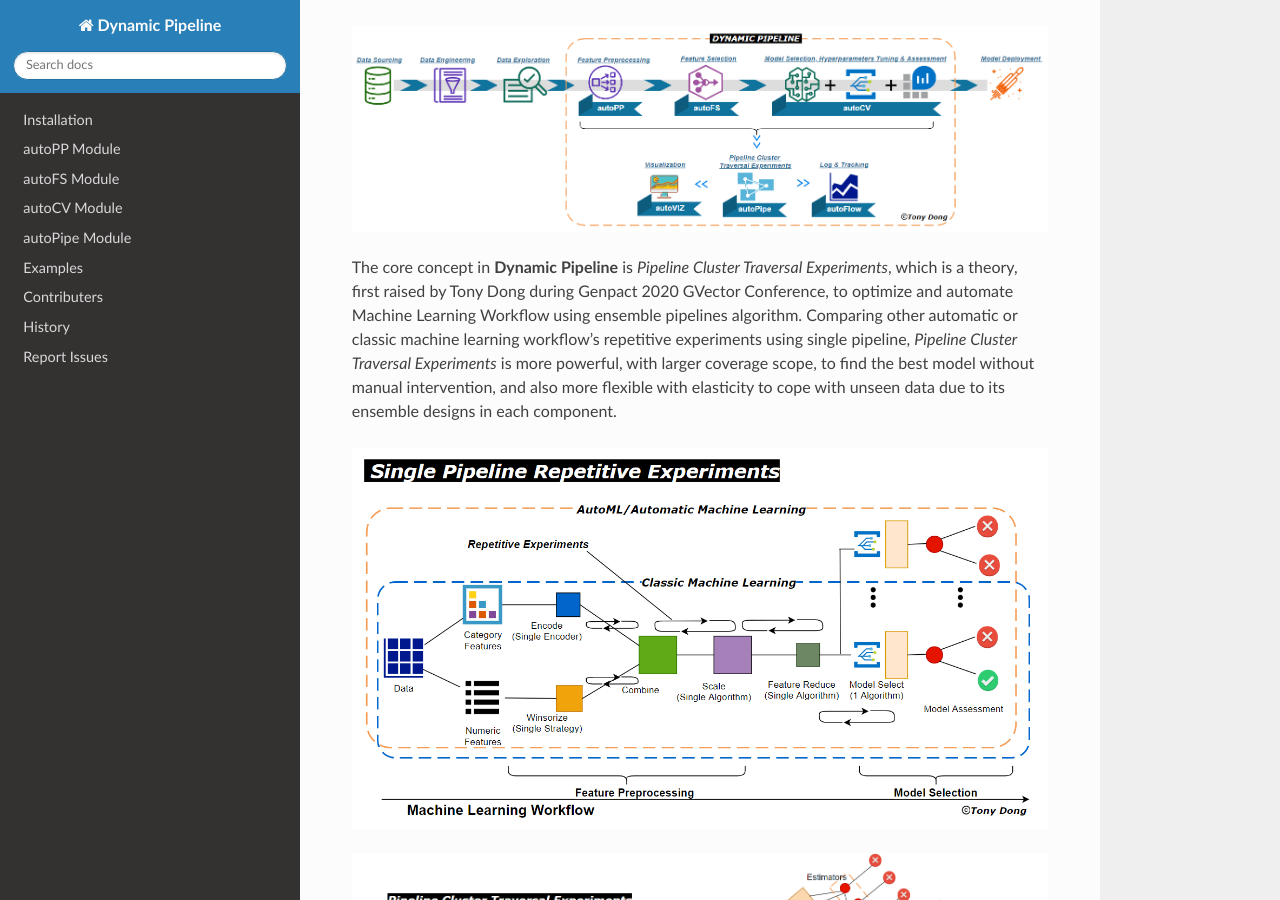
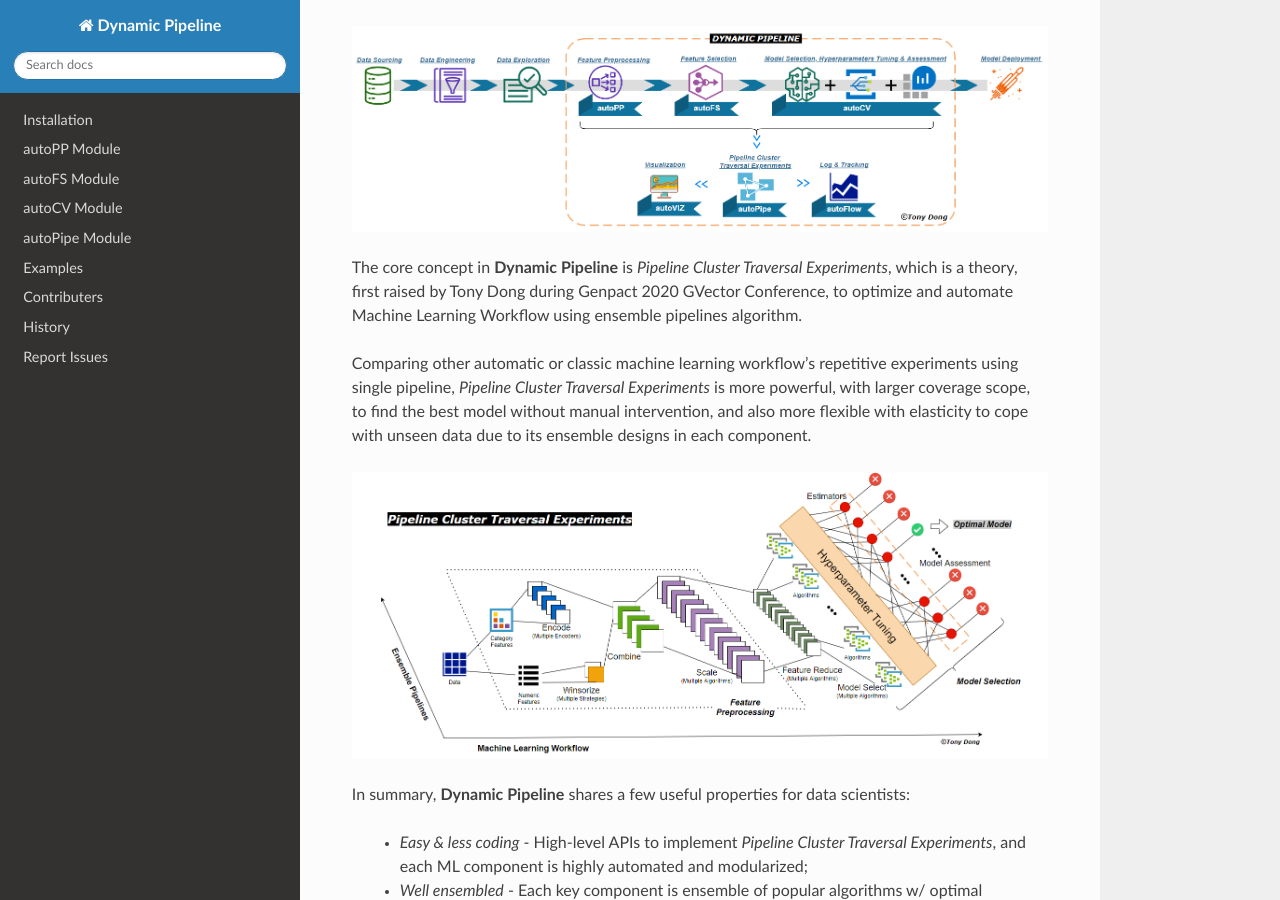
Before and after one commit to tonyleidong/OptimalFlow, a Sphinx documentation site: the page built from docs/index.rst, in a window 1280 px wide and 900 px high, scrolled down 572 px. Built offline with Sphinx 7.4.7 and the Read the Docs theme 2.0.0, drawn with Linux system fonts in a browser that asks for light colours.

Commit message:
Update index.rst

```diff
--- a/docs/index.rst
+++ b/docs/index.rst
@@ -14,13 +14,13 @@
    :width: 980
 
 The core concept in **Dynamic Pipeline** is *Pipeline Cluster Traversal Experiments*, which is a theory, first raised by Tony Dong during Genpact 2020 GVector Conference, to optimize and automate Machine Learning Workflow using ensemble pipelines algorithm.
+
 Comparing other automatic or classic machine learning workflow's repetitive experiments using single pipeline, *Pipeline Cluster Traversal Experiments* is more powerful, with larger coverage scope, to find the best model without manual intervention, and also more flexible with elasticity to cope with unseen data due to its ensemble designs in each component.
-
-.. image:: SinglePipelineRepetitiveExperiments.PNG
-   :width: 980
 
 .. image:: PipelineClusterTraversalExperiments.PNG
    :width: 980
+
+
 
 In summary, **Dynamic Pipeline** shares a few useful properties for data scientists:
 
```
